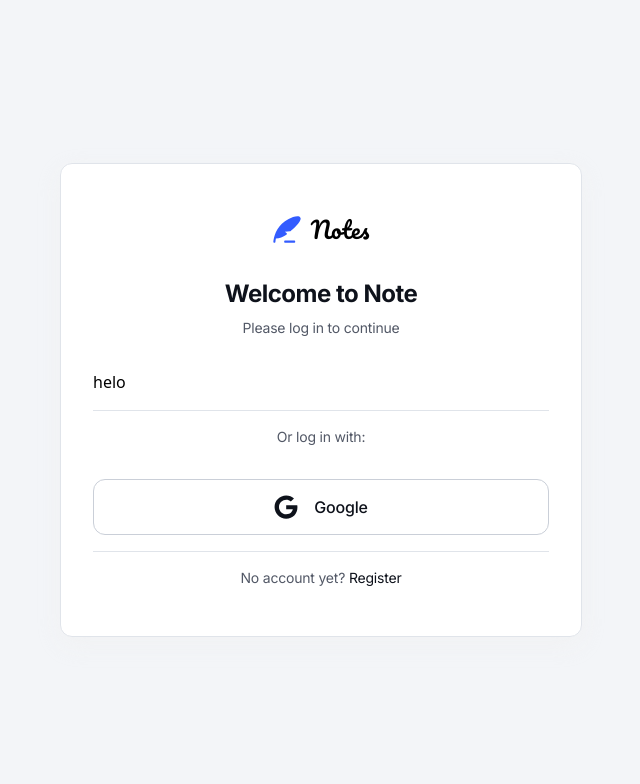
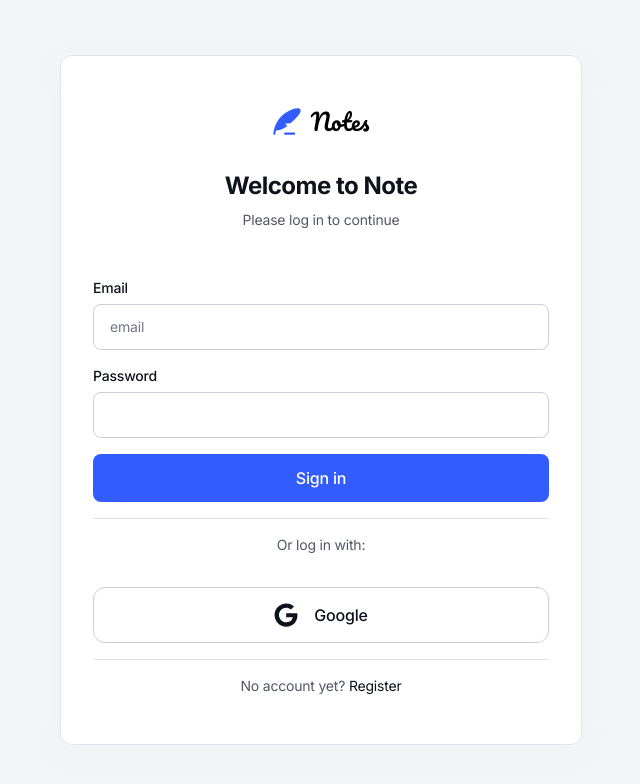
Before and after one commit to yazarOmer/Notes-App, a Next.js app: page /login in a window 1280 px wide. Shown: the top 784 px of the page, without its empty margins (319-959 px from the left). Built offline with nearby package versions, Linux system fonts and the light colour scheme.

Commit message:
feat: add login form

```diff
--- a/app/(auth)/login/page.tsx
+++ b/app/(auth)/login/page.tsx
@@ -1,12 +1,12 @@
 import { AuthCard } from "@/components/auth-card";
+import { LoginForm } from "@/components/login-form";
 import { Card } from "@/components/ui/card";
 
 const LoginPage = () => {
     return (
         <Card title="Welcome to Note" description="Please log in to continue">
             <AuthCard mode="login">
-                helo
-                {/* <LoginForm /> */}
+                <LoginForm />
             </AuthCard>
         </Card>
     );
--- /dev/null
+++ b/components/login-form.tsx
@@ -0,0 +1,64 @@
+"use client";
+import { LoginSchema } from "@/lib/schema";
+import { zodResolver } from "@hookform/resolvers/zod";
+import { useForm } from "react-hook-form";
+import { z } from "zod";
+import {
+    Form,
+    FormDescription,
+    FormField,
+    FormItem,
+    FormLabel,
+    FormMessage,
+} from "./ui/form";
+import { Input } from "./ui/input";
+import { Button } from "./ui/button";
+
+export const LoginForm = () => {
+    const form = useForm<z.infer<typeof LoginSchema>>({
+        resolver: zodResolver(LoginSchema),
+        defaultValues: {
+            email: "",
+            password: "",
+        },
+    });
+
+    const onSubmit = (values: z.infer<typeof LoginSchema>) => {
+        console.log(values);
+    };
+
+    return (
+        <form onSubmit={form.handleSubmit(onSubmit)} className="space-y-4">
+            <Form {...form}>
+                <FormField
+                    control={form.control}
+                    name="email"
+                    render={({ field, fieldState }) => (
+                        <FormItem>
+                            <FormLabel>Email</FormLabel>
+                            <Input
+                                placeholder="email"
+                                {...field}
+                                isError={fieldState.error}
+                            />
+                            <FormMessage />
+                        </FormItem>
+                    )}
+                />
+                <FormField
+                    control={form.control}
+                    name="password"
+                    render={({ field, fieldState }) => (
+                        <FormItem>
+                            <FormLabel>Password</FormLabel>
+                            <Input {...field} isError={fieldState.error} />
+                            <FormMessage />
+                        </FormItem>
+                    )}
+                />
+
+                <Button>Sign in</Button>
+            </Form>
+        </form>
+    );
+};
--- a/components/ui/card.tsx
+++ b/components/ui/card.tsx
@@ -27,7 +27,7 @@ export const Card = ({
                 <h2 className="text-neutral-950 font-inter font-bold text-2xl tracking-1">
                     {title}
                 </h2>
-                <span className="text-neutral-600 font-inter text-sm tracking-3">
+                <span className="text-neutral-600 font-inter text-sm tracking-3 text-center">
                     {description}
                 </span>
             </div>
--- /dev/null
+++ b/components/ui/form.tsx
@@ -0,0 +1,138 @@
+"use client";
+import {
+    ComponentProps,
+    createContext,
+    HTMLAttributes,
+    useContext,
+    useId,
+} from "react";
+import {
+    Controller,
+    ControllerProps,
+    FieldPath,
+    FieldValues,
+    FormProvider,
+    useFormContext,
+} from "react-hook-form";
+import { twMerge } from "tailwind-merge";
+import { Label } from "./label";
+
+import { FiInfo } from "react-icons/fi";
+
+const Form = FormProvider;
+
+type FormFieldContextValue = {
+    name: string;
+};
+
+const FormFieldContext = createContext<FormFieldContextValue>(
+    {} as FormFieldContextValue
+);
+
+type FormItemContextValue = {
+    id: string;
+};
+
+const FormItemContext = createContext<FormItemContextValue>(
+    {} as FormItemContextValue
+);
+
+const FormField = <
+    TFieldValues extends FieldValues = FieldValues,
+    TName extends FieldPath<TFieldValues> = FieldPath<TFieldValues>
+>({
+    ...props
+}: ControllerProps<TFieldValues, TName>) => {
+    return (
+        <FormFieldContext.Provider value={{ name: props.name }}>
+            <Controller {...props} />
+        </FormFieldContext.Provider>
+    );
+};
+
+const FormItem = ({ className, ...props }: HTMLAttributes<HTMLDivElement>) => {
+    const id = useId();
+    return (
+        <FormItemContext.Provider value={{ id }}>
+            <div
+                className={twMerge("flex flex-col gap-1.5 mt-4", className)}
+                {...props}
+            />
+        </FormItemContext.Provider>
+    );
+};
+
+const useFormField = () => {
+    const fieldContext = useContext(FormFieldContext);
+    const itemContext = useContext(FormItemContext);
+
+    const { getFieldState, formState } = useFormContext();
+
+    const fieldState = getFieldState(fieldContext.name, formState);
+
+    if (!fieldContext) {
+        throw new Error("useFormField should be used within <FormField>");
+    }
+
+    const { id } = itemContext;
+
+    return {
+        id,
+        name: fieldContext.name,
+        formItemId: `${id}-form-item`,
+        formDescriptionId: `${id}-form-item-description`,
+        formMessageId: `${id}-form-item-message`,
+        ...fieldState,
+    };
+};
+
+const FormLabel = ({ className, ...props }: ComponentProps<"label">) => {
+    const { error, formItemId } = useFormField();
+    return (
+        <Label
+            htmlFor={formItemId}
+            {...props}
+            className={twMerge(error && "text-red-500", className)}
+        />
+    );
+};
+
+const FormDescription = ({ className, ...props }: ComponentProps<"p">) => {
+    return (
+        <div className="flex items-center gap-2">
+            <FiInfo className="text-neutral-600" />
+            <p
+                className={twMerge("text-sm text-neutral-600", className)}
+                {...props}
+            />
+        </div>
+    );
+};
+
+const FormMessage = ({
+    className,
+    children,
+    ...props
+}: ComponentProps<"p">) => {
+    const { error } = useFormField();
+
+    const message = error ? error.message?.toString() : children;
+
+    if (!message) {
+        return null;
+    }
+
+    return (
+        <div className="flex items-center gap-1.5">
+            <FiInfo className="text-red-500" />
+            <p
+                className={twMerge("text-sm text-red-500", className)}
+                {...props}
+            >
+                {message}
+            </p>
+        </div>
+    );
+};
+
+export { FormDescription, FormMessage, FormLabel, FormItem, FormField, Form };
--- /dev/null
+++ b/components/ui/input.tsx
@@ -0,0 +1,21 @@
+import { HTMLAttributes, InputHTMLAttributes } from "react";
+import { FieldError } from "react-hook-form";
+import { twMerge } from "tailwind-merge";
+
+interface InputProps extends InputHTMLAttributes<HTMLInputElement> {
+    isError?: FieldError;
+}
+
+export const Input = ({ isError, className, ...props }: InputProps) => {
+    return (
+        <input
+            {...props}
+            className={twMerge(
+                "px-4 py-3 border outline-0 outline-offset-[-1px] border-neutral-300 rounded-lg w-full font-inter text-sm tracking-3 placeholder:text-neutral-500 text-neutral-950 focus-visible:shadow-border focus-visible:outline-1 focus-visible:outline-neutral-950 focus-visible:border-transparent disabled:pointer-events-none disabled:bg-neutral-50 disabled:text-neutral-300 disabled:outline-neutral-300 disabled:outline-1",
+                className,
+                isError &&
+                    "border-red-500 outline-red-500 shadow-none focus-visible:outline-red-500 "
+            )}
+        />
+    );
+};
--- /dev/null
+++ b/components/ui/label.tsx
@@ -0,0 +1,11 @@
+import { ComponentProps, HTMLAttributes } from "react";
+
+interface LabelProps extends ComponentProps<"label"> {}
+
+export const Label = ({ children }: LabelProps) => {
+    return (
+        <label className="text-neutral-950 font-inter text-sm tracking-3 font-medium">
+            {children}
+        </label>
+    );
+};
--- /dev/null
+++ b/lib/schema.ts
@@ -0,0 +1,15 @@
+import { z } from "zod";
+
+export const LoginSchema = z.object({
+    email: z.string().email({ message: "Please enter a valid email address." }),
+    password: z.string().min(1, {
+        message: "Password is required",
+    }),
+});
+
+export const RegisterSchema = z.object({
+    email: z.string().email({ message: "Please enter a valid email address." }),
+    password: z.string().min(8, {
+        message: "Password must be at least 8 characters.",
+    }),
+});
--- a/package.json
+++ b/package.json
@@ -9,12 +9,15 @@
     "lint": "next lint"
   },
   "dependencies": {
+    "@hookform/resolvers": "^5.0.1",
     "class-variance-authority": "^0.7.1",
     "next": "15.2.4",
     "react": "^19.0.0",
     "react-dom": "^19.0.0",
+    "react-hook-form": "^7.55.0",
     "react-icons": "^5.5.0",
-    "tailwind-merge": "^3.1.0"
+    "tailwind-merge": "^3.1.0",
+    "zod": "^3.24.2"
   },
   "devDependencies": {
     "@eslint/eslintrc": "^3",
```
Also changed, not shown: 1 other file (tests, documents, lock files or other folders).
